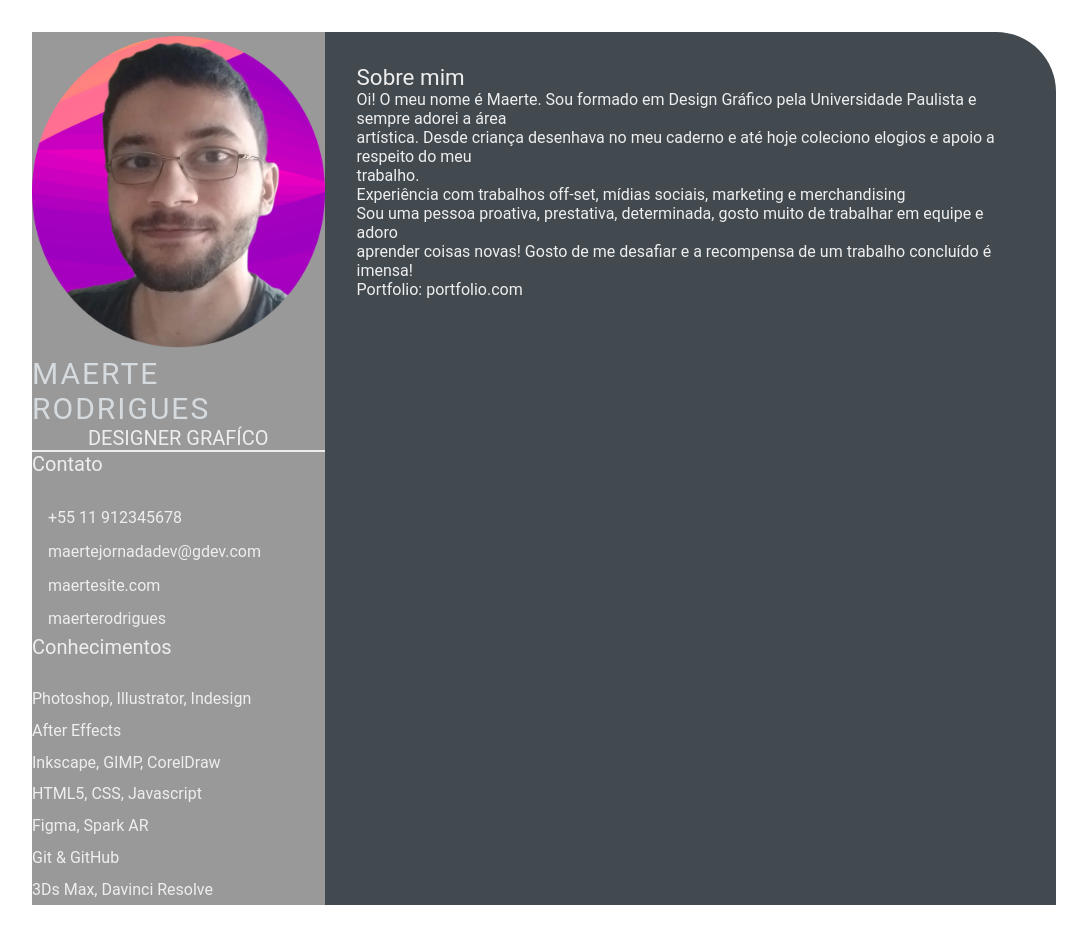
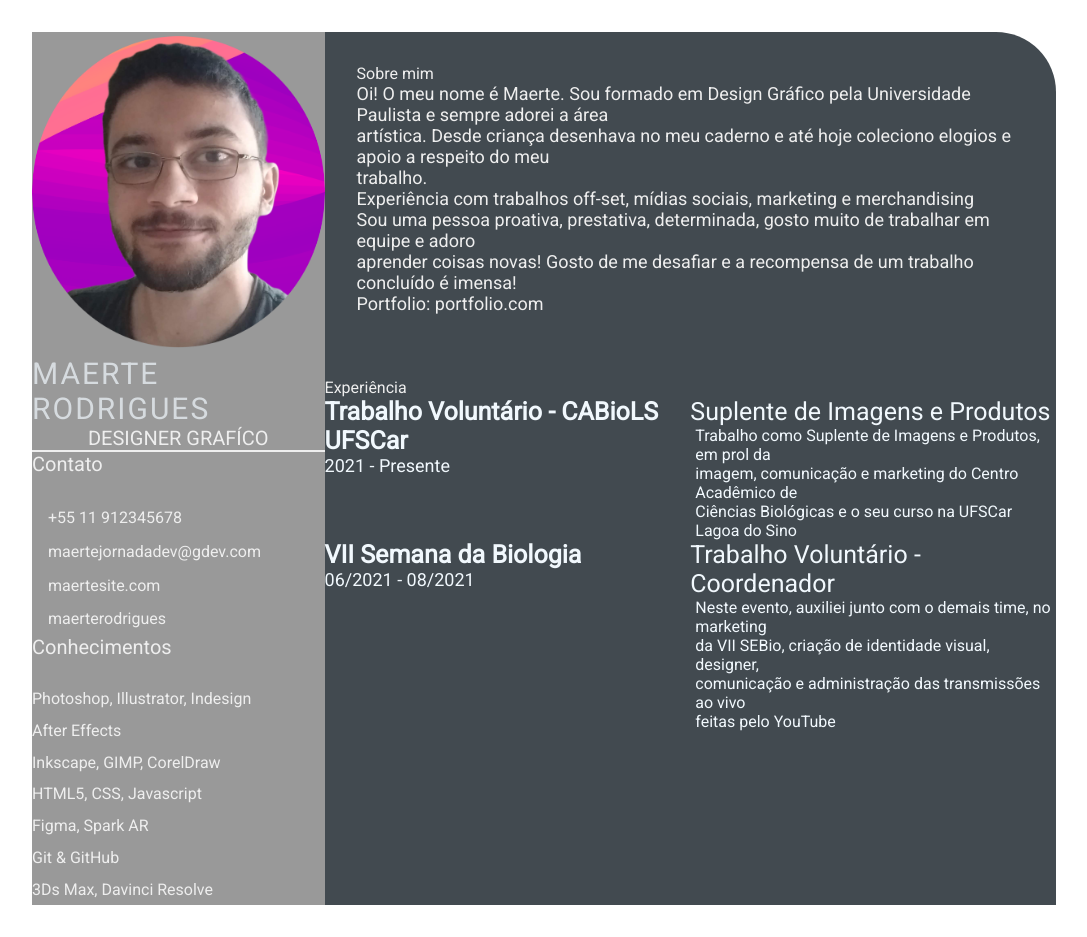
Before and after one commit to maerterodrigues/maerterodrigues.github.io, a plain HTML site: page index.html in a window 1280 px wide. Shown: the whole page, without its empty margins (96-1183 px from the left). Drawn offline with Linux system fonts and the light colour scheme.

Commit message:
Adicionando nova seção de experiencias ao curriculo (#5)
* Adicionando nova seção de experiencias ao curriculo

* Adicionando fonte Roboto

```diff
--- a/css/style.css
+++ b/css/style.css
@@ -38,7 +38,7 @@
 
 .profile .profile-image {
     width: 100%;
-
+    border-radius: 100%;
 }
 
 .name {
@@ -91,7 +91,6 @@
 }
 
 .right-title {
-    font-size: 1.4rem;
     color: #eeeeee;
 }
 
@@ -99,6 +98,41 @@
     padding-bottom: 2rem;
 }
 .about-me-contents {
-    font-size: 1rem;
+    font-size: 18px;
     color: #eeeeee;
 }
+
+.experience-contents,
+.education-contents,
+.awards-contents {
+    display: grid;
+    grid-template-columns: repeat(2, 1fr);
+    padding-bottom: 2rem;
+    color: #F1F8FD;
+}
+
+.exp-company-name,
+.education-school-name,
+.awards-company-name {
+    font-size: 25px;
+    font-weight: bold;
+}
+
+.exp-time-period,
+.educationp-time-period,
+.awards-time-period {
+    font-size: 18px;
+}
+
+.exp-position,
+.education-subject,
+.awards-name {
+    font-size: 25px;
+}
+
+.exp-desc,
+.education-desc,
+.awards-desc {
+    font-size: 16px;
+    padding-left: 5px;
+}
--- a/index.html
+++ b/index.html
@@ -1,5 +1,7 @@
 <!DOCTYPE html>
+
 <html lang="pt-br">
+
 <head>
     <meta charset="UTF-8">
     <meta http-equiv="X-UA-Compatible" content="IE=edge">
@@ -8,6 +10,9 @@
     <meta name="author" content="Maerte Rodrigues">
     <meta name="viewport" content="width=device-width, initial-scale=1.0">
     <link rel="stylesheet" href="css/style.css" type="text/css">
+    <link rel="preconnect" href="https://fonts.googleapis.com">
+    <link rel="preconnect" href="https://fonts.gstatic.com" crossorigin>
+    <link href="https://fonts.googleapis.com/css2?family=Roboto&display=swap" rel="stylesheet">
     <title>Maerte Rodrigues Portfolio</title>
 </head>
 
@@ -62,6 +67,38 @@
                     </p>
                 </section>
             </div>
+        <section class="experience gap">
+            <div class="right-title">Experiência</div>
+            <div class="experience-contents">
+                <div class="exo-left">
+                    <p class="exp-company-name">Trabalho Voluntário - CABioLS UFSCar</p>
+                    <p class="exp-time-period">2021 - Presente</p>
+                </div>
+                <div class="exp-right">
+                    <p class="exp-position">Suplente de Imagens e Produtos</p>
+                    <p class="exp-desc">
+                        Trabalho como Suplente de Imagens e Produtos, em prol da<br>
+                        imagem, comunicação e marketing do Centro Acadêmico de <br>
+                        Ciências Biológicas e o seu curso na UFSCar Lagoa do Sino
+                    </p>
+                </div>
+                <div class="exo-left">
+                    <p class="exp-company-name">VII Semana da Biologia</p>
+                    <p class="exp-time-period">06/2021 - 08/2021</p>
+                </div>
+                <div class="exp-right">
+                    <p class="exp-position">Trabalho Voluntário - Coordenador</p>
+                    <p class="exp-desc">
+                        Neste evento, auxiliei junto com o demais time, no marketing<br>
+                        da VII SEBio, criação de identidade visual, designer, <br>
+                        comunicação e administração das transmissões ao vivo <br>
+                        feitas pelo YouTube
+                    </p>
+                </div>
+            </div>
+
+
+        </section>
         </section>
 
     </main>
```
